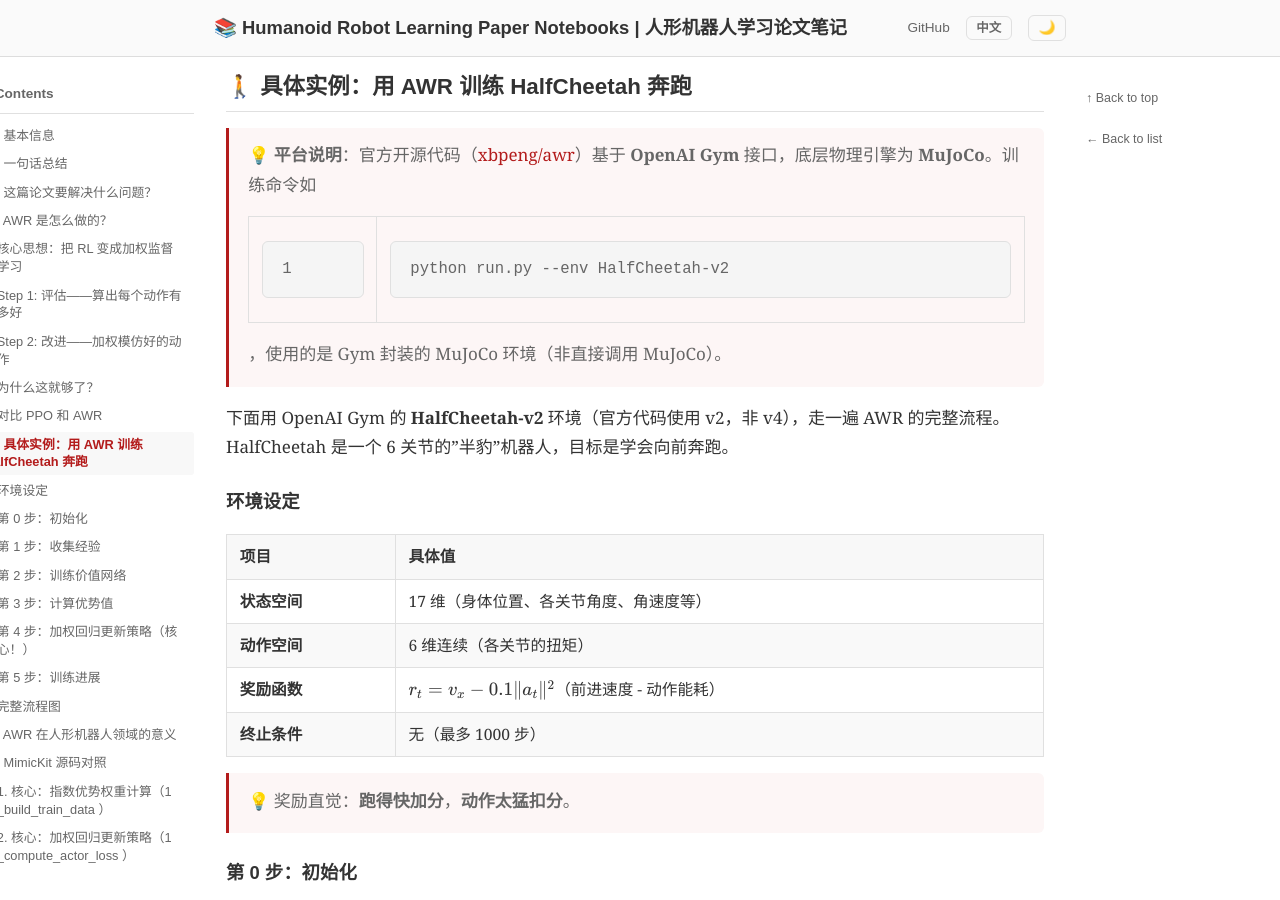
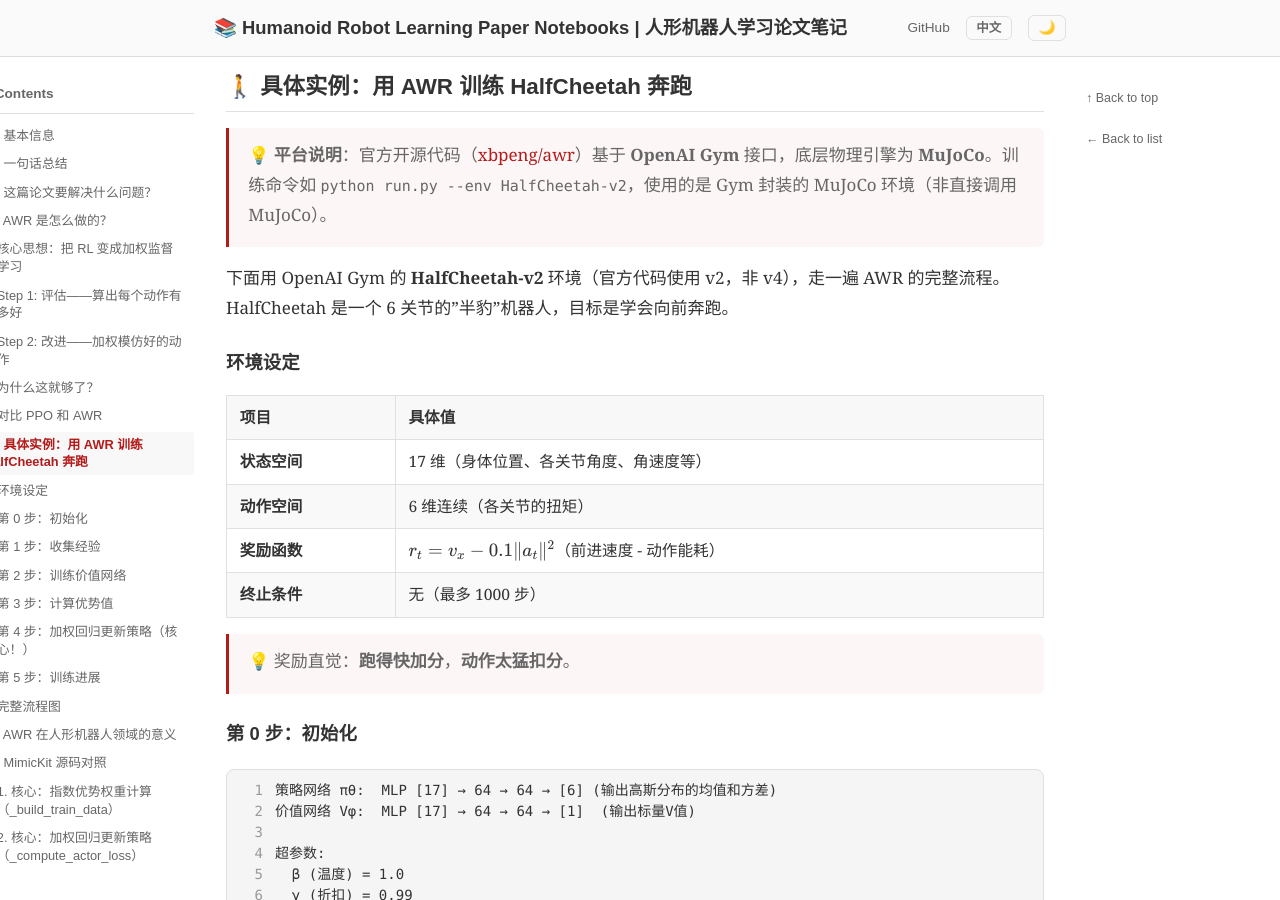
Before and after one commit to ImChong/Humanoid_Robot_Learning_Paper_Notebooks, a Jekyll site: the page built from papers/01_Foundational_RL/AWR_Advantage_Weighted_Regression/AWR_Advantage_Weighted_Regression.md, in a window 1280 px wide and 900 px high, scrolled down 3894 px. Built offline with Jekyll 4.4.1, drawn with Linux system fonts in a browser that asks for light colours; part of the change alters nothing that is shown.

Commit message:
fix: 去掉rouge行号配置，JS直接对div块级代码添加行号，跳过行内code

```diff
--- a/_config.yml
+++ b/_config.yml
@@ -9,8 +9,7 @@ kramdown:
   input: GFM
   hard_wrap: false
   syntax_highlighter: rouge
-  syntax_highlighter_opts:
-    line_numbers: inline
+  syntax_highlighter_opts: {}
 
 # Include papers directory (Jekyll ignores dirs starting with _ by default)
 include:
--- a/_layouts/paper.html
+++ b/_layouts/paper.html
@@ -91,55 +91,42 @@ layout: default
 </script>
 
 <script>
-// Rebuild rouge code blocks: replace table layout with per-line divs for reliable alignment
+// Rebuild block-level rouge code blocks with per-line divs for reliable line number alignment.
+// Inline code (code.highlighter-rouge) is intentionally skipped.
 (function() {
-  document.querySelectorAll('.highlighter-rouge table.rouge-table').forEach(function(table) {
-    // Skip inline code elements (rouge-table inside <code>, not <div>)
-    var outer = table.closest('.highlighter-rouge');
-    if (!outer || outer.tagName.toLowerCase() === 'code') return;
+  document.querySelectorAll('div.highlighter-rouge').forEach(function(outer) {
+    var codePre = outer.querySelector('pre.highlight code');
+    if (!codePre) return;
 
-    var gutterPre = table.querySelector('td.rouge-gutter pre.lineno');
-    var codePre   = table.querySelector('td.rouge-code pre');
-    if (!gutterPre || !codePre) return;
-
-    // Split line numbers and code lines
-    var lineNums  = gutterPre.textContent.split('\n').filter(function(l) { return l !== ''; });
-    // codePre may contain syntax-highlighted spans — split by \n inside its HTML
-    var codeHTML  = codePre.innerHTML;
-    // Normalize: remove trailing newline if present
+    var codeHTML = codePre.innerHTML;
+    // Remove single trailing newline added by rouge
     if (codeHTML.endsWith('\n')) codeHTML = codeHTML.slice(0, -1);
     var codeLines = splitHTMLByNewlines(codeHTML);
 
-    // Build replacement
     var wrapper = document.createElement('div');
     wrapper.className = 'rouge-rebuilt highlight';
 
-    var maxLen = Math.max(lineNums.length, codeLines.length);
-    for (var i = 0; i < maxLen; i++) {
+    for (var i = 0; i < codeLines.length; i++) {
       var row = document.createElement('div');
       row.className = 'rouge-line';
 
       var gutter = document.createElement('span');
       gutter.className = 'rouge-ln';
-      gutter.textContent = lineNums[i] || '';
+      gutter.textContent = String(i + 1);
 
-      var code = document.createElement('span');
-      code.className = 'rouge-code-cell';
-      code.innerHTML = codeLines[i] !== undefined ? codeLines[i] : '';
+      var cell = document.createElement('span');
+      cell.className = 'rouge-code-cell';
+      cell.innerHTML = codeLines[i];
 
       row.appendChild(gutter);
-      row.appendChild(code);
+      row.appendChild(cell);
       wrapper.appendChild(row);
     }
 
-    // Replace the entire .highlighter-rouge outer div with the new structure
-    if (outer) {
-      outer.innerHTML = '';
-      outer.appendChild(wrapper);
-    }
+    outer.innerHTML = '';
+    outer.appendChild(wrapper);
   });
 
-  // Split HTML string by literal \n, preserving inline tags (spans)
   function splitHTMLByNewlines(html) {
     var lines = [];
     var current = '';
```
